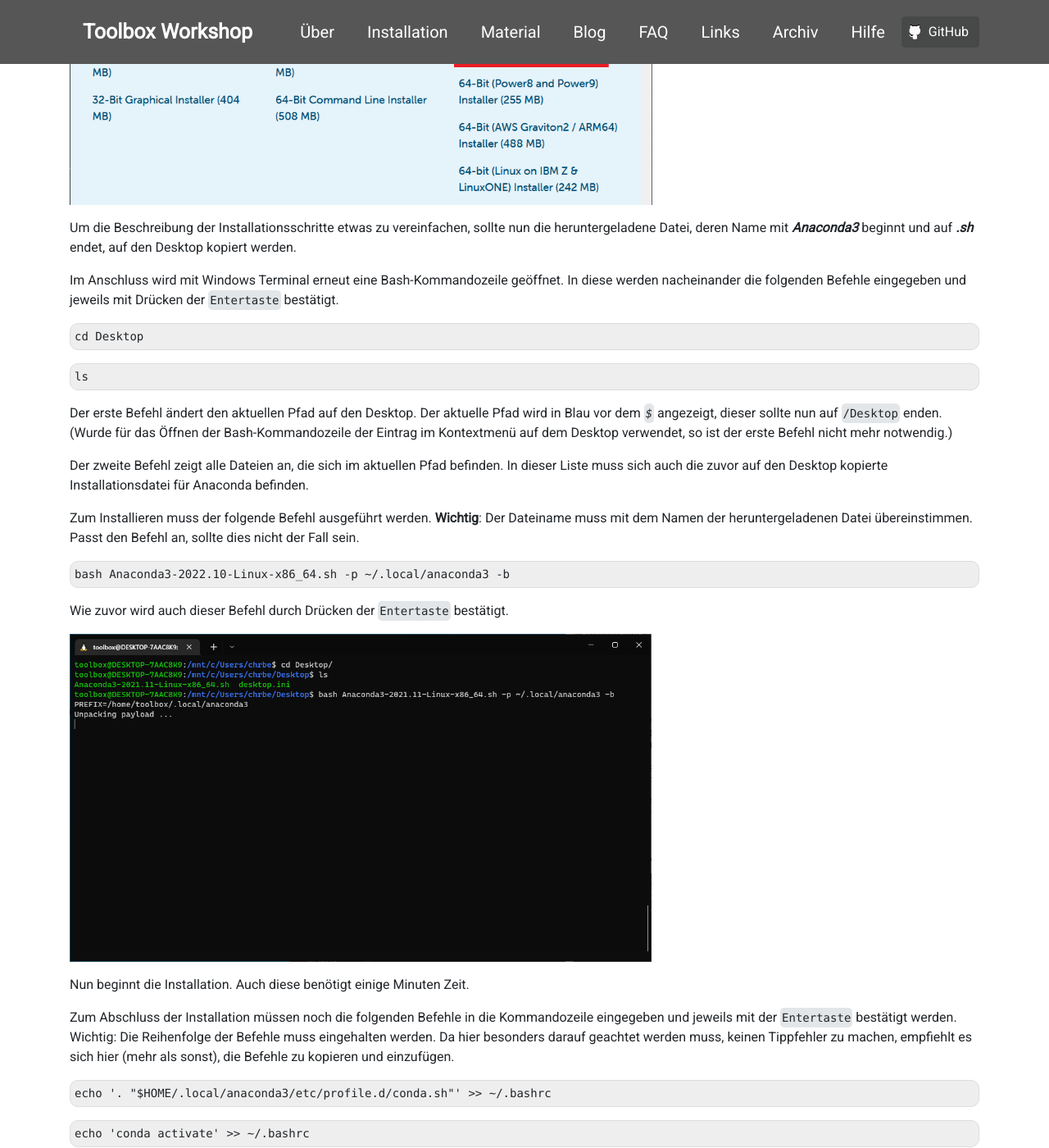
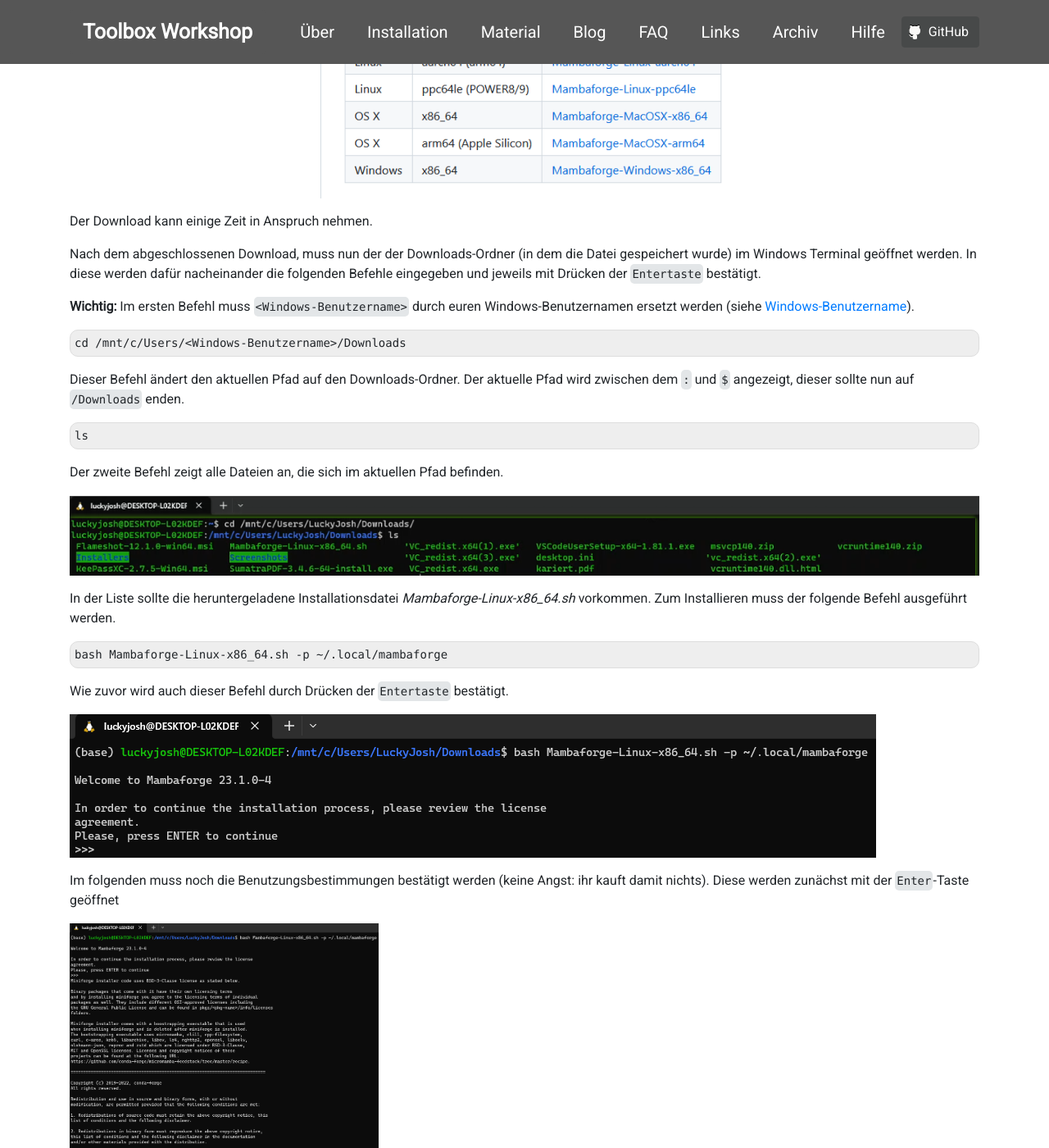
Before and after one commit to pep-dortmund/homepage-toolbox, a Jekyll site: the page built from install/windows.md, in a window 1280 px wide and 1400 px high, scrolled down 25579 px. Shown: the whole window at 82% size. Built offline with Jekyll 4.4.1, drawn with Linux system fonts in a browser that asks for light colours; nearby versions of some CDN libraries; some of the changed text lies outside the part shown.

Commit message:
replace anaconda with mamba

````diff
--- a/install/windows.md
+++ b/install/windows.md
@@ -400,7 +400,6 @@
 Internetverbindung voraus über die einige 100 MB große Datenmengen heruntergeladen
 werden können.
 
-
 Befehle die mit `sudo` beginnen erfordern besondere Zugriffsrechte. Daher muss zunächst immer
 das Linux-Benutzerpasswort (**nicht** notwendigerweise das Windows-Benutzerpasswort) eingegeben werden.
 
@@ -465,76 +464,103 @@
 der restlichen Anleitung (mit Bildern) fortgefahren werden. Diese Einstellung kann dann im Anschluss mit mehr Sicherheit nachgeholt werden.
 
 
-### Anaconda
+### <a id="Mambaforge"></a>Mambaforge: Python Installation
 
-Anaconda ist eine Python-Distribution mit vorinstallierten Paketen für das wissenschaftliche Arbeiten.
-Die Installationsdatei kann unter dem angegebenen Link heruntergeladen werden.
+Für die Installation der Programme, die nötig sind um die Programmiersprache Python komfortabel
+nutzen zu können verwenden wir das Tool `mamba`.
 
-[Anaconda Download](https://www.anaconda.com/products/individual#Downloads){:target="_blank"}
+Die Installationsdatei _Mambaforge-Linux-x86-64.sh_ kann unter dem angegebenen Link heruntergeladen werden.
 
-Auf der Website ist es wichtig, dass die Installationsdatei für **Linux** ausgewählt wird.
-Außerdem soll die _x64-Bit_ Version der Python Version 3.9 verwendet werden. Diese kann mit einem
-`Linksklick` auf den Schriftzug `64-Bit (x86) Installer` heruntergeladen werden.
-Der Download kann einige Minuten in Anspruch nehmen.
+[Mambaforge Download](https://github.com/conda-forge/miniforge#mambaforge){:target="_blank"}
 
-<img alt="" src="/img/anaconda/anaconda-1.png" class="screenshot" />
+Auf der Website ist es wichtig, dass die Installationsdatei für **Linux** ausgewählt wird,
+der Link auf der Downloadseite ist mit _Mambaforge-Linux-x86-64_ beschriftet.
 
-Um die Beschreibung der Installationsschritte etwas zu vereinfachen, sollte nun die heruntergeladene Datei,
-deren Name mit _**Anaconda3**_ beginnt und auf _**.sh**_ endet, auf den Desktop kopiert werden.
+<img alt="" src="/img/mamba/mamba-download.png" class="screenshot" />
+
+Der Download kann einige Zeit in Anspruch nehmen.
+
+Nach dem abgeschlossenen Download, muss nun der der Downloads-Ordner (in dem die Datei gespeichert wurde)
+im Windows Terminal geöffnet werden. In diese werden dafür nacheinander die folgenden Befehle
+eingegeben und jeweils mit Drücken der `Entertaste` bestätigt.
 
 
-Im Anschluss wird mit Windows Terminal erneut eine Bash-Kommandozeile geöffnet.
-In diese werden nacheinander die folgenden Befehle eingegeben und jeweils mit Drücken der
-`Entertaste` bestätigt.
+**Wichtig:** Im ersten Befehl muss `<Windows-Benutzername>` durch euren Windows-Benutzernamen ersetzt werden
+(siehe <a href="#WindowsBenutzername">Windows-Benutzername</a>).
 ```
-cd Desktop
+cd /mnt/c/Users/<Windows-Benutzername>/Downloads
 ```
+
+Dieser Befehl ändert den aktuellen Pfad auf den Downloads-Ordner.
+Der aktuelle Pfad wird zwischen dem `:` und `$` angezeigt, dieser sollte nun auf `/Downloads` enden.
+
 ```
 ls
 ```
-Der erste Befehl ändert den aktuellen Pfad auf den Desktop.
-Der aktuelle Pfad wird in Blau vor dem _`$`_ angezeigt, dieser sollte nun auf `/Desktop` enden.
-(Wurde für das Öffnen der Bash-Kommandozeile der Eintrag im Kontextmenü auf dem Desktop verwendet,
-so ist der erste Befehl nicht mehr notwendig.)
+Der zweite Befehl zeigt alle Dateien an, die sich im aktuellen Pfad befinden.
 
-Der zweite Befehl zeigt alle Dateien an, die sich im aktuellen Pfad befinden.
-In dieser Liste muss sich auch die zuvor auf den Desktop
-kopierte Installationsdatei für Anaconda befinden.
+<img alt="" src="/img/mamba/mamba-install-1.png" class="screenshot" />
 
+In der Liste sollte die heruntergeladene Installationsdatei _Mambaforge-Linux-x86_64.sh_ vorkommen.
 Zum Installieren muss der folgende Befehl ausgeführt werden.
-**Wichtig**: Der Dateiname muss mit dem Namen der heruntergeladenen Datei übereinstimmen.
-Passt den Befehl an, sollte dies nicht der Fall sein.
+
 ```
-bash Anaconda3-2022.10-Linux-x86_64.sh -p ~/.local/anaconda3 -b
+bash Mambaforge-Linux-x86_64.sh -p ~/.local/mambaforge
 ```
 
 Wie zuvor wird auch dieser Befehl durch Drücken der `Entertaste` bestätigt.
 
-<img alt="" src="/img/anaconda/anaconda-2.png" class="screenshot" />
+<img alt="" src="/img/mamba/mamba-install-2.png" class="screenshot" />
 
-Nun beginnt die Installation. Auch diese benötigt einige Minuten Zeit.
+Im folgenden muss noch die Benutzungsbestimmungen bestätigt werden (keine Angst: ihr kauft damit nichts).
+Diese werden zunächst mit der `Enter`-Taste geöffnet
 
-Zum Abschluss der Installation müssen noch die folgenden Befehle in die Kommandozeile eingegeben
-und jeweils mit der `Entertaste` bestätigt werden. Wichtig: Die Reihenfolge der Befehle muss
-eingehalten werden. Da hier besonders darauf geachtet werden muss, keinen Tippfehler zu machen,
-empfiehlt es sich hier (mehr als sonst), die Befehle zu kopieren und einzufügen.
+<img alt="" src="/img/mamba/mamba-install-3.png" class="screenshot" />
+
+Diese muss dann durch durch die Eingabe von `yes` und anschließendem `Enter` akzeptiert werden.
+
+<img alt="" src="/img/mamba/mamba-install-4.png" class="screenshot" />
+
+Die Installation wird dann mit einem weiteren `Enter` gestartet, auch diese kann einige Minuten Zeit brauchen.
+
+Die Installation endet mit den folgenden Zeilen:
+
+<img alt="" src="/img/mamba/mamba-install-5.png" class="screenshot" />
+
+Hier muss abermals `yes` eingegeben und mit `Enter` bestätigt werden.
+
+Die Installation ist beendet, wenn die letzte Zeile wieder die Eingabezeile anzeigt wird.
+
+<img alt="" src="/img/mamba/mamba-install-6.png" class="screenshot" />
+
+Verwendet werden kann mamba erst nach dem Schließen des Terminal Fensters und dem Öffenen eines neuen.
+
+Im Neuen terminal fenster sollet nun _(base)_ am Anfang der der Eingabezeile stehen.
+
+<img alt="" src="/img/mamba/mamba-install-7.png" class="screenshot" />
+
+Nun müssen noch die Python-Pakete, installiert werden, die im Workshop vorgestellt werden.
+Dafür verwenden wir eine sogenannte _virtuelle Umgebung_. Was eine solche Umgebung genau ist
+und wofür die gut ist, erklären wir im Laufe des Workshops. Einfach gesprochen erstellen
+wir eine separate Python Installation mit genau den Paketen die wir für den Workshop brauchen.
+
+Dazu nutzen wir den folgenden Befehl:
 
 ```
-echo '. "$HOME/.local/anaconda3/etc/profile.d/conda.sh"' >> ~/.bashrc
-```
-```
-echo 'conda activate' >> ~/.bashrc
+mamba create -y -n toolbox python=3.11 ipython numpy matplotlib scipy uncertainties sympy
 ```
 
-<img alt="" src="/img/anaconda/anaconda-3.png" class="screenshot" />
+Die Installation beginnt mit der folgenden Ausgabe
 
-Wird nun die Bash-Kommandozeile geschlossen und eine neue geöffnet,
-so sollte zu Beginn der Eingabezeile nun _(base)_ stehen.
+<img alt="" src="/img/mamba/mamba-virtual-env-1.png" class="screenshot" />
 
-<img alt="" src="/img/anaconda/anaconda-4.png" class="screenshot" />
+und bedarf auch wieder etwas Zeit. Die Installation ist beendet, wenn wieder die Eingabezeile
+angezeigt wird.
 
-Nach erfolgreicher Installation kann die Installationsdatei _Anaconda3-2021.11-Linux-x86_64.sh_
-vom Desktop gelöscht werden.
+<img alt="" src="/img/mamba/mamba-virtual-env-2.png" class="screenshot" />
+
+Nach erfolgreicher Installation kann die Installationsdatei _Mambaforge-Linux-x86-64.sh_
+aus dem Downloads-Ordner gelöscht werden.
 
 __Jetzt noch die Python-Installation [updaten](#update) und anschließend [testen](#test)!__
 
@@ -704,11 +730,17 @@
 
 Sollte während des Testens ein Fehler auftreten, kann die [Problembehandlung](#troubleshooting) helfen.
 
-### Python
+### Mamba: Python
 
-Um die Python Installation (durch Anaconda) zu testen, sollten alle offenen Fenster der Bash-Kommandozeile
+Um die Python Installation (durch Mamba) zu testen, sollten alle offenen Fenster des Windows-Terminals
 geschlossen und ein neues geöffnet werden.
-Zusätzlich muss auch das Programm XLaunch über die zuvor angelegte Datei _Praktikum.xlaunch_ gestartet werden.
+
+Um die installierten Pakete nutzen zu können muss zunächts die _virtuelle Umgebung_  mit diesem Befehl aktivert werde:
+
+```
+mamba activate toolbox
+```
+Durch diesen Befehl ändert sich der Beginn der Eingabezeile von _(base)_ zu _(toolbox)_.
 
 In die Bash-Kommandozeile werden nun nacheinander die folgenden Befehle eingeben. Nach Eingabe des ersten Befehls
 wird sich das Erscheinungsbild der Kommandozeile etwas verändern.
@@ -719,31 +751,45 @@
 ```
 %matplotlib
 ```
-Ist die Ausgabe hier
-```
-Using matplotlib backend: Qt5Agg
-
-In [2]: QStandardPaths: XDG_RUNTIME_DIR not set, defaulting to '/tmp/runtime-<username>'
-```
-könnt ihr _ipython_ mit `quit` beenden, und folgende Befehle in das Terminal eintragen
-```
-echo "mkdir -p /tmp/user/1000" >> ~/.bashrc
-echo "export XDG_RUNTIME_DIR=/tmp/user/1000" >> ~/.bashrc
-```
-Schließt das Terminal und öffnet ein neues, jetzt sollte nach `%matplotlib` die Ausgabe nur `Using matplotlib backend: Qt5Agg` sein.
 ```
 import matplotlib.pyplot as plt
 ```
+
+```
+import numpy as np
+```
+```
+import scipy
+```
+```
+import sympy
+```
+```
+import uncertainties
+```
+
 ```
 plt.plot([1, 2, 4])
 ```
 
 Es sollte ein Fenster mit einem Koordinatensystem und einer eingezeichneten Linie erscheinen.
-Mit
+
+Insgesamt sollte das Terminal wie folgt aussehen:
+
+<img alt="" src="/img/mamba/mamba-test-1.png" class="screenshot" />
+
+
+Fehler machen sich zB so bemerkbar:
+
+<img alt="" src="/img/mamba/mamba-test-2.png" class="screenshot" />
+
+
+Mit dem Befehl
 ```
 quit
 ```
-kann das Programm _ipython_ beendet werden
+kann das Programm _ipython_ im Anschluss beendet werden
+
 
 
 
@@ -834,19 +880,22 @@
 
 ## <a id="update"></a>Aktualisieren
 
-### Anaconda
+### Mamba
 
 Um Updates für Anaconda zu installieren wird in einer Bash-Kommandozeile folgender Befehl eingetragen.
 ```
-conda update anaconda
+mamba update -n toolbox --all
 ```
-### Uncertainties
 
-Für Updates für die Python-Bibliothek Uncertainties wird folgender Befehl in eine Bash-Kommandozeile eingegeben.
+<img alt="" src="/img/mamba/mamba-update-1.png" class="screenshot" />
 
-```
-    pip install -U uncertainties
-```
+Auch hier muss die Installation wieder mit einen `Y` gefolgt von einem `Enter` bestätigt werden.
+
+<img alt="" src="/img/mamba/mamba-update-2.png" class="screenshot" />
+
+Die Installation ist (mittlerweile) wie gewohnt abgeschlossen, wenn die Eingabezeile auf dem Terminal
+angezeigt wird.
+
 
 ### Git, Make und weitere Unix-Tools
 
````
Also changed, not shown: img/anaconda/anaconda-1.png (deleted), img/anaconda/anaconda-2.png (deleted), img/anaconda/anaconda-3.png (deleted), img/anaconda/anaconda-4.png (deleted), img/anaconda/uncertainties-1.png (deleted), img/mamba/mamba-download.png (added), img/mamba/mamba-install-1.png (added), img/mamba/mamba-install-2.png (added), img/mamba/mamba-install-3.png (added), img/mamba/mamba-install-4.png (added), img/mamba/mamba-install-5.png (added), img/mamba/mamba-install-6.png (added), img/mamba/mamba-install-7.png (added), img/mamba/mamba-test-1.png (added), 5 more files.
